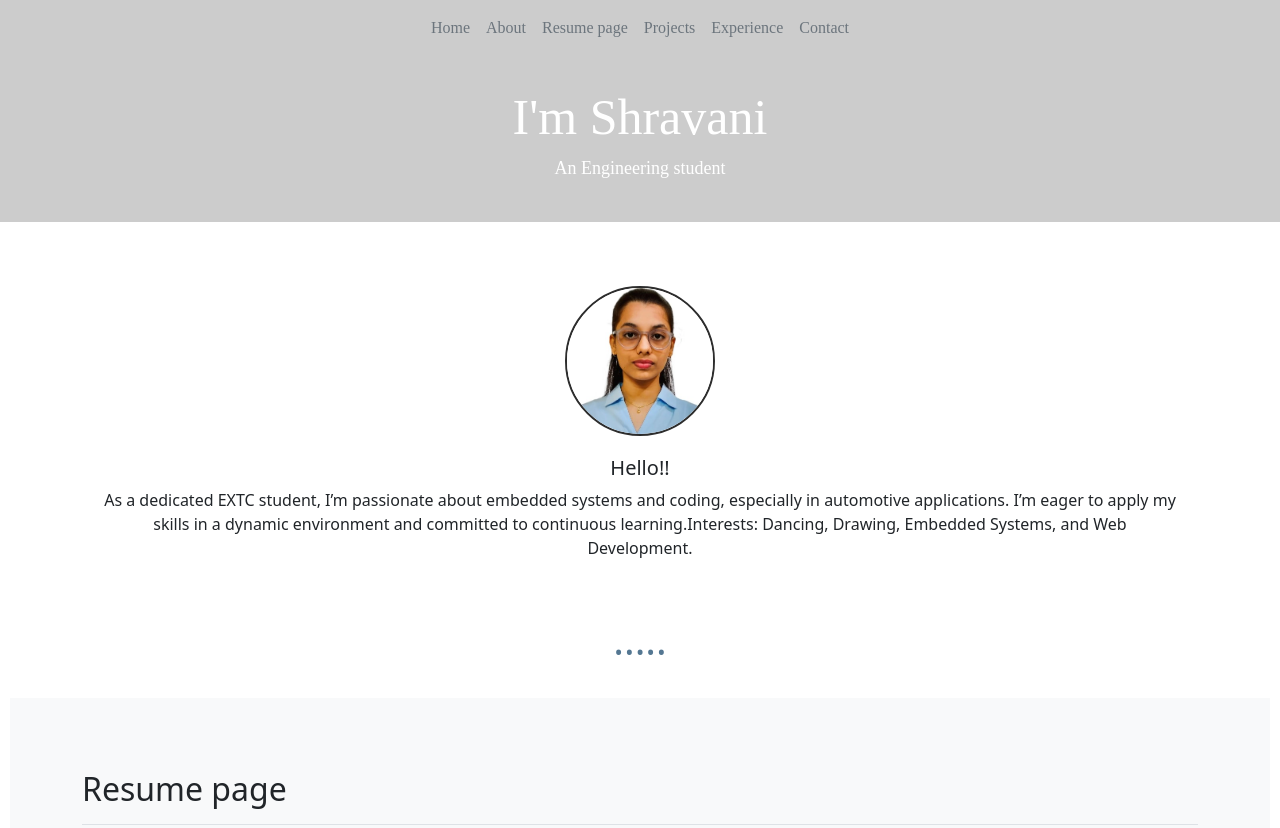
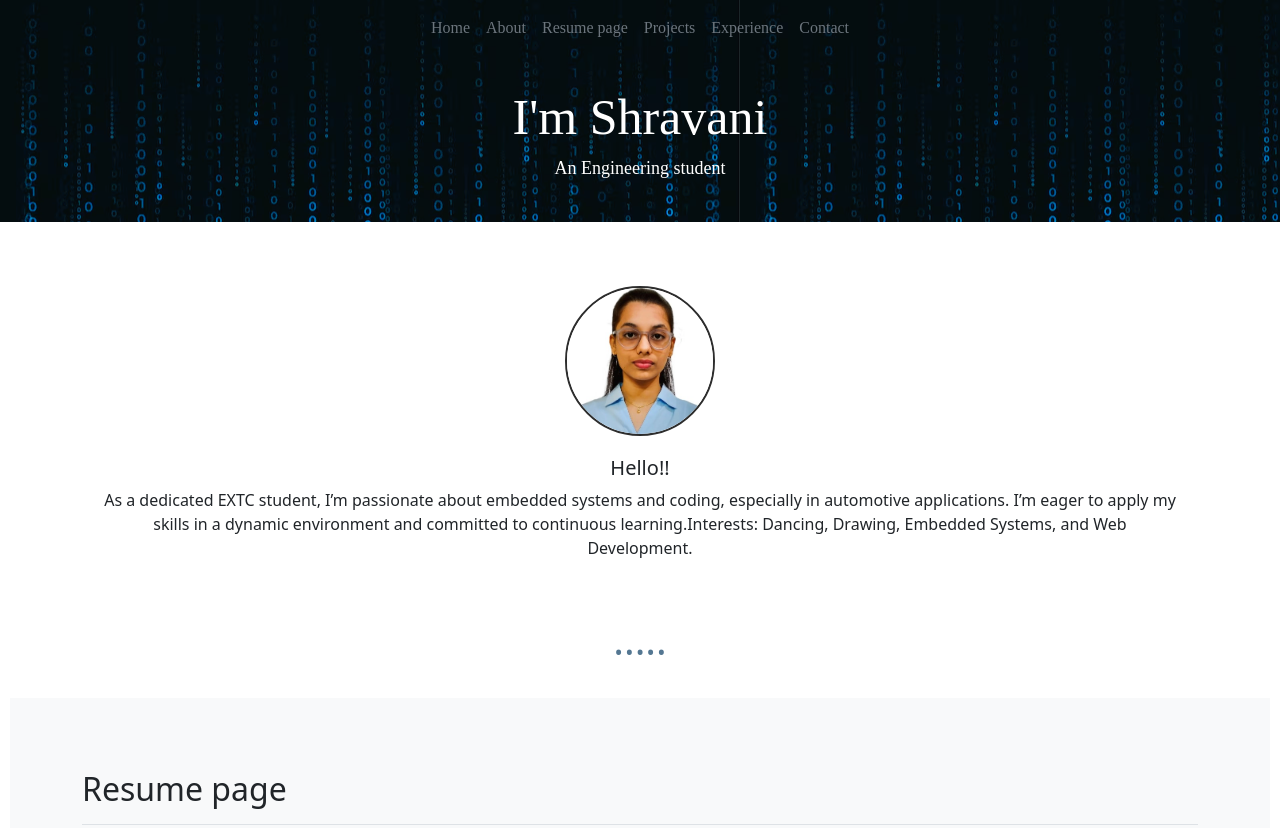
Before and after one commit to ShravaniRane06/Portfolio-Website, a plain HTML site: page index.html in a window 1280 px wide. Shown: the top 828 px of the page. Drawn offline with nearby package versions, Linux system fonts and the light colour scheme.

Commit message:
Update style.css

```diff
--- a/styles/style.css
+++ b/styles/style.css
@@ -4,7 +4,7 @@ body{
 }
 
 #title{
-  background-image: url("./images/image.png");
+  background-image: url("../images/image.png");
   background-color: #cccccc;
   color: white;
   font-family: "Times New Roman",serif,cursive;
```
